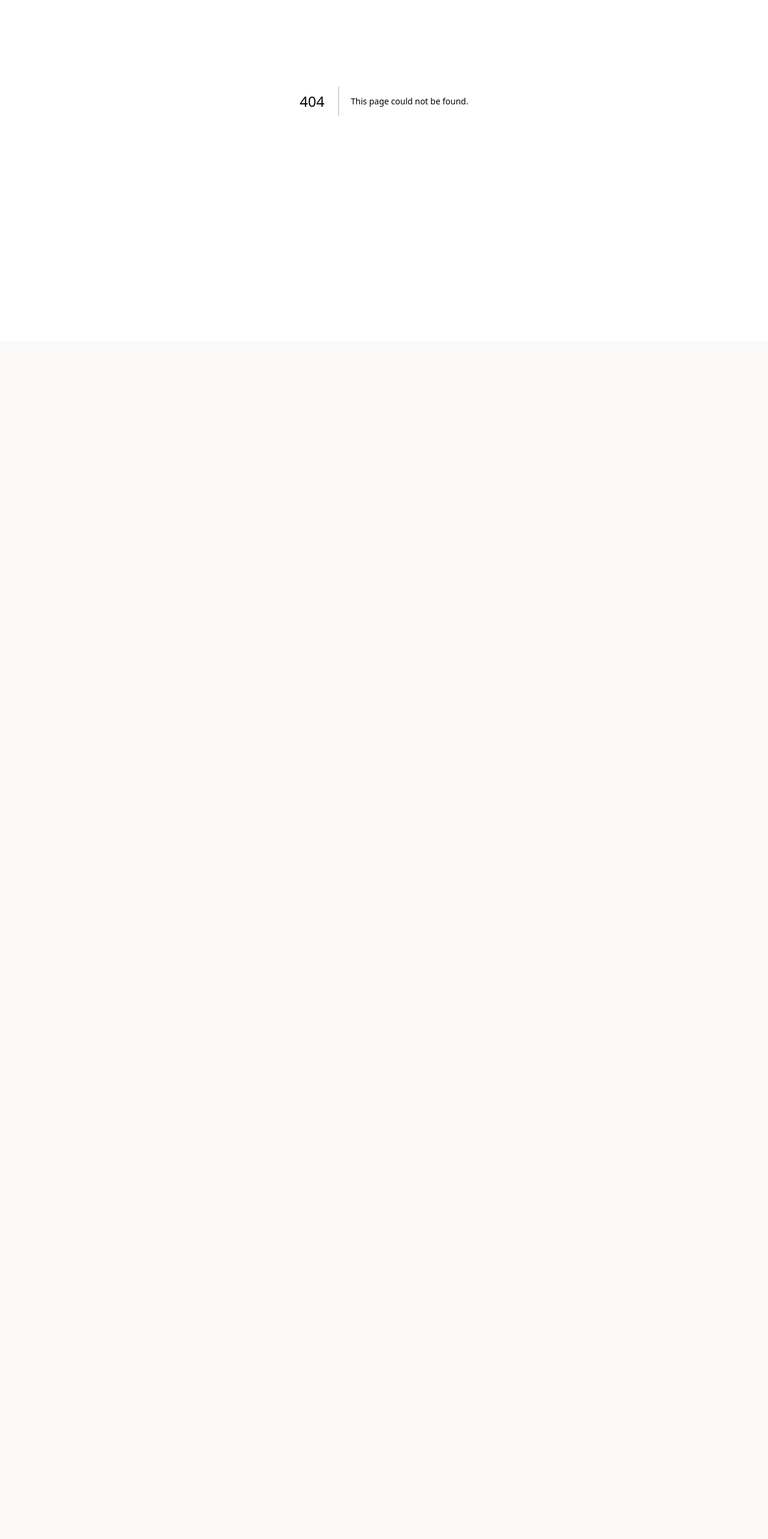
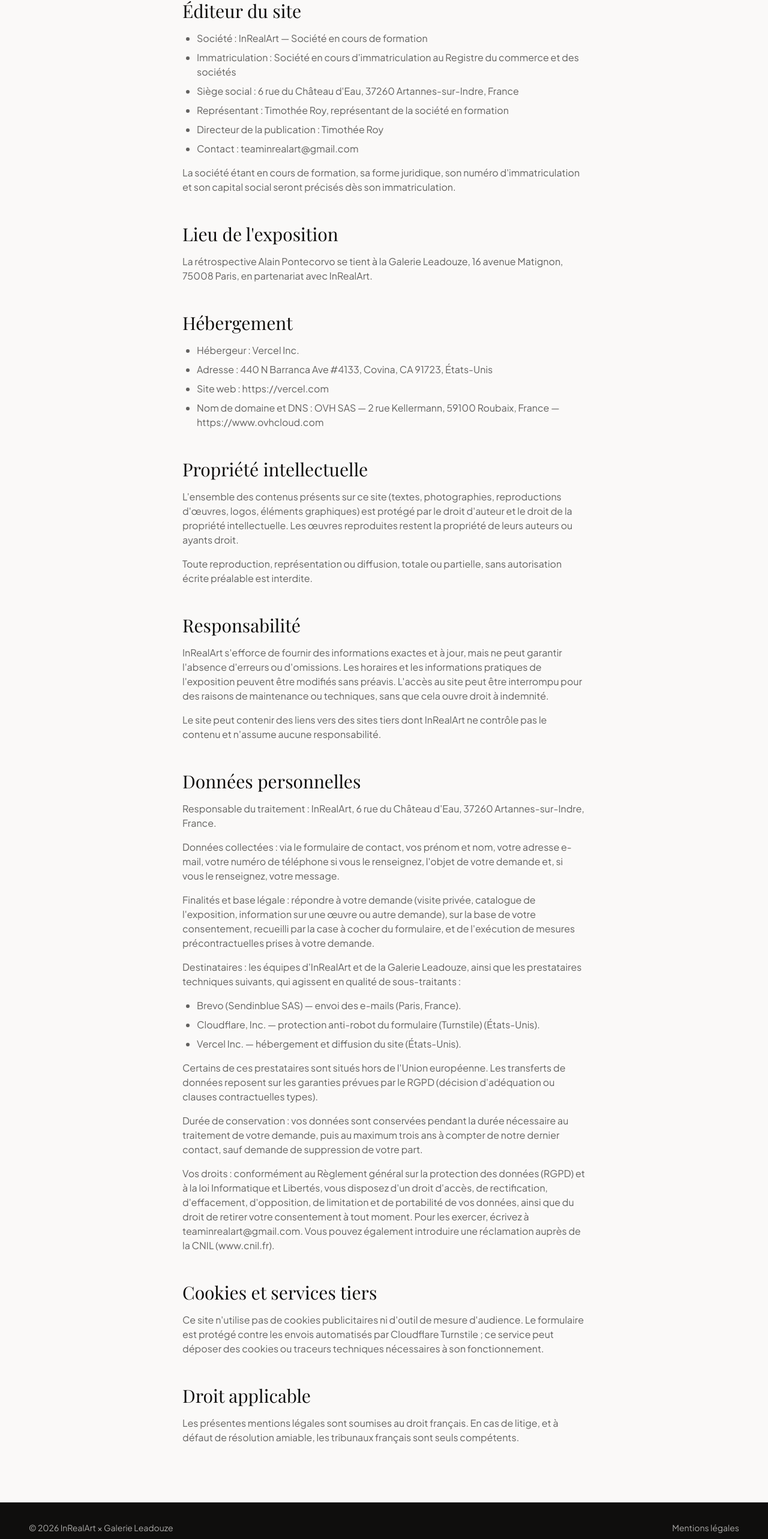
Before and after one commit to InRealArt/retrospective-pontecorvo, a Next.js app: page /mentions-legales in a window 1280 px wide. Before the commit this address had no page. Shown: the part 232-2797 px from the top of the page at 60% size. Before the commit the page ends 800 px from the top, so only its background shows below. Built offline with nearby package versions, Linux system fonts and the light colour scheme.

Commit message:
rework legal-mentions-legales

```diff
--- /dev/null
+++ b/src/app/mentions-legales/page.tsx
@@ -0,0 +1,62 @@
+import type { Metadata } from "next";
+import Footer from "@/components/sections/Footer";
+
+export const metadata: Metadata = {
+  title: "Mentions légales",
+};
+
+export default function MentionsLegales() {
+  return (
+    <>
+      <main className="bg-paper">
+        <div className="mx-auto max-w-3xl px-6 py-24 md:px-12">
+          <h1 className="font-display text-4xl text-ink md:text-5xl">Mentions légales</h1>
+          <p className="mt-4 text-ink-soft">Dernière mise à jour : 17 novembre 2026</p>
+          <h2 className="font-display mt-12 text-3xl text-ink">Éditeur du site</h2>
+          <ul className="mt-4 list-disc space-y-2 pl-6 text-ink-soft">
+            <li>Société : InRealArt — Société en cours de formation</li>
+            <li>Immatriculation : Société en cours d&apos;immatriculation au Registre du commerce et des sociétés</li>
+            <li>Siège social : 6 rue du Château d&apos;Eau, 37260 Artannes-sur-Indre, France</li>
+            <li>Représentant : Timothée Roy, représentant de la société en formation</li>
+            <li>Directeur de la publication : Timothée Roy</li>
+            <li>Contact : teaminrealart@gmail.com</li>
+          </ul>
+          <p className="mt-4 text-ink-soft">La société étant en cours de formation, sa forme juridique, son numéro d&apos;immatriculation et son capital social seront précisés dès son immatriculation.</p>
+          <h2 className="font-display mt-12 text-3xl text-ink">Lieu de l&apos;exposition</h2>
+          <p className="mt-4 text-ink-soft">La rétrospective Alain Pontecorvo se tient à la Galerie Leadouze, 16 avenue Matignon, 75008 Paris, en partenariat avec InRealArt.</p>
+          <h2 className="font-display mt-12 text-3xl text-ink">Hébergement</h2>
+          <ul className="mt-4 list-disc space-y-2 pl-6 text-ink-soft">
+            <li>Hébergeur : Vercel Inc.</li>
+            <li>Adresse : 440 N Barranca Ave #4133, Covina, CA 91723, États-Unis</li>
+            <li>Site web : https://vercel.com</li>
+            <li>Nom de domaine et DNS : OVH SAS — 2 rue Kellermann, 59100 Roubaix, France — https://www.ovhcloud.com</li>
+          </ul>
+          <h2 className="font-display mt-12 text-3xl text-ink">Propriété intellectuelle</h2>
+          <p className="mt-4 text-ink-soft">L&apos;ensemble des contenus présents sur ce site (textes, photographies, reproductions d&apos;œuvres, logos, éléments graphiques) est protégé par le droit d&apos;auteur et le droit de la propriété intellectuelle. Les œuvres reproduites restent la propriété de leurs auteurs ou ayants droit.</p>
+          <p className="mt-4 text-ink-soft">Toute reproduction, représentation ou diffusion, totale ou partielle, sans autorisation écrite préalable est interdite.</p>
+          <h2 className="font-display mt-12 text-3xl text-ink">Responsabilité</h2>
+          <p className="mt-4 text-ink-soft">InRealArt s&apos;efforce de fournir des informations exactes et à jour, mais ne peut garantir l&apos;absence d&apos;erreurs ou d&apos;omissions. Les horaires et les informations pratiques de l&apos;exposition peuvent être modifiés sans préavis. L&apos;accès au site peut être interrompu pour des raisons de maintenance ou techniques, sans que cela ouvre droit à indemnité.</p>
+          <p className="mt-4 text-ink-soft">Le site peut contenir des liens vers des sites tiers dont InRealArt ne contrôle pas le contenu et n&apos;assume aucune responsabilité.</p>
+          <h2 className="font-display mt-12 text-3xl text-ink">Données personnelles</h2>
+          <p className="mt-4 text-ink-soft">Responsable du traitement : InRealArt, 6 rue du Château d&apos;Eau, 37260 Artannes-sur-Indre, France.</p>
+          <p className="mt-4 text-ink-soft">Données collectées : via le formulaire de contact, vos prénom et nom, votre adresse e-mail, votre numéro de téléphone si vous le renseignez, l&apos;objet de votre demande et, si vous le renseignez, votre message.</p>
+          <p className="mt-4 text-ink-soft">Finalités et base légale : répondre à votre demande (visite privée, catalogue de l&apos;exposition, information sur une œuvre ou autre demande), sur la base de votre consentement, recueilli par la case à cocher du formulaire, et de l&apos;exécution de mesures précontractuelles prises à votre demande.</p>
+          <p className="mt-4 text-ink-soft">Destinataires : les équipes d&apos;InRealArt et de la Galerie Leadouze, ainsi que les prestataires techniques suivants, qui agissent en qualité de sous-traitants :</p>
+          <ul className="mt-4 list-disc space-y-2 pl-6 text-ink-soft">
+            <li>Brevo (Sendinblue SAS) — envoi des e-mails (Paris, France).</li>
+            <li>Cloudflare, Inc. — protection anti-robot du formulaire (Turnstile) (États-Unis).</li>
+            <li>Vercel Inc. — hébergement et diffusion du site (États-Unis).</li>
+          </ul>
+          <p className="mt-4 text-ink-soft">Certains de ces prestataires sont situés hors de l&apos;Union européenne. Les transferts de données reposent sur les garanties prévues par le RGPD (décision d&apos;adéquation ou clauses contractuelles types).</p>
+          <p className="mt-4 text-ink-soft">Durée de conservation : vos données sont conservées pendant la durée nécessaire au traitement de votre demande, puis au maximum trois ans à compter de notre dernier contact, sauf demande de suppression de votre part.</p>
+          <p className="mt-4 text-ink-soft">Vos droits : conformément au Règlement général sur la protection des données (RGPD) et à la loi Informatique et Libertés, vous disposez d&apos;un droit d&apos;accès, de rectification, d&apos;effacement, d&apos;opposition, de limitation et de portabilité de vos données, ainsi que du droit de retirer votre consentement à tout moment. Pour les exercer, écrivez à teaminrealart@gmail.com. Vous pouvez également introduire une réclamation auprès de la CNIL (www.cnil.fr).</p>
+          <h2 className="font-display mt-12 text-3xl text-ink">Cookies et services tiers</h2>
+          <p className="mt-4 text-ink-soft">Ce site n&apos;utilise pas de cookies publicitaires ni d&apos;outil de mesure d&apos;audience. Le formulaire est protégé contre les envois automatisés par Cloudflare Turnstile ; ce service peut déposer des cookies ou traceurs techniques nécessaires à son fonctionnement.</p>
+          <h2 className="font-display mt-12 text-3xl text-ink">Droit applicable</h2>
+          <p className="mt-4 text-ink-soft">Les présentes mentions légales sont soumises au droit français. En cas de litige, et à défaut de résolution amiable, les tribunaux français sont seuls compétents.</p>
+        </div>
+      </main>
+      <Footer />
+    </>
+  );
+}
--- a/src/components/sections/Footer.tsx
+++ b/src/components/sections/Footer.tsx
@@ -1,11 +1,13 @@
+import Link from "next/link";
+
 export default function Footer() {
   return (
     <footer className="on-dark bg-ink">
       <div className="mx-auto flex max-w-7xl flex-wrap justify-between gap-4 px-6 py-8 text-sm text-paper-soft md:px-12">
         <span>© 2026 InRealArt × Galerie Leadouze</span>
-        <a href="#" className="text-paper-soft transition-colors hover:text-accent-on-dark">
+        <Link href="/mentions-legales" className="text-paper-soft transition-colors hover:text-accent-on-dark">
           Mentions légales
-        </a>
+        </Link>
       </div>
     </footer>
   );
```
Also changed, not shown: .site/state.json.
